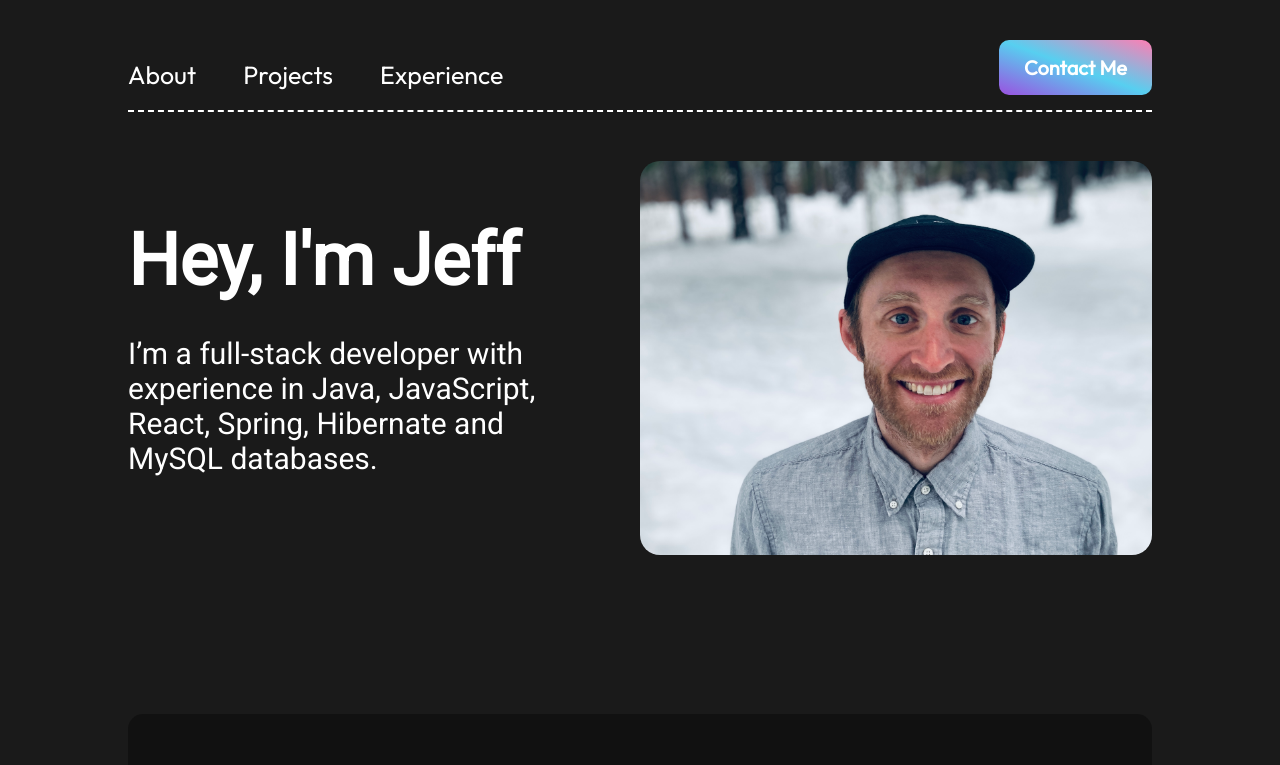
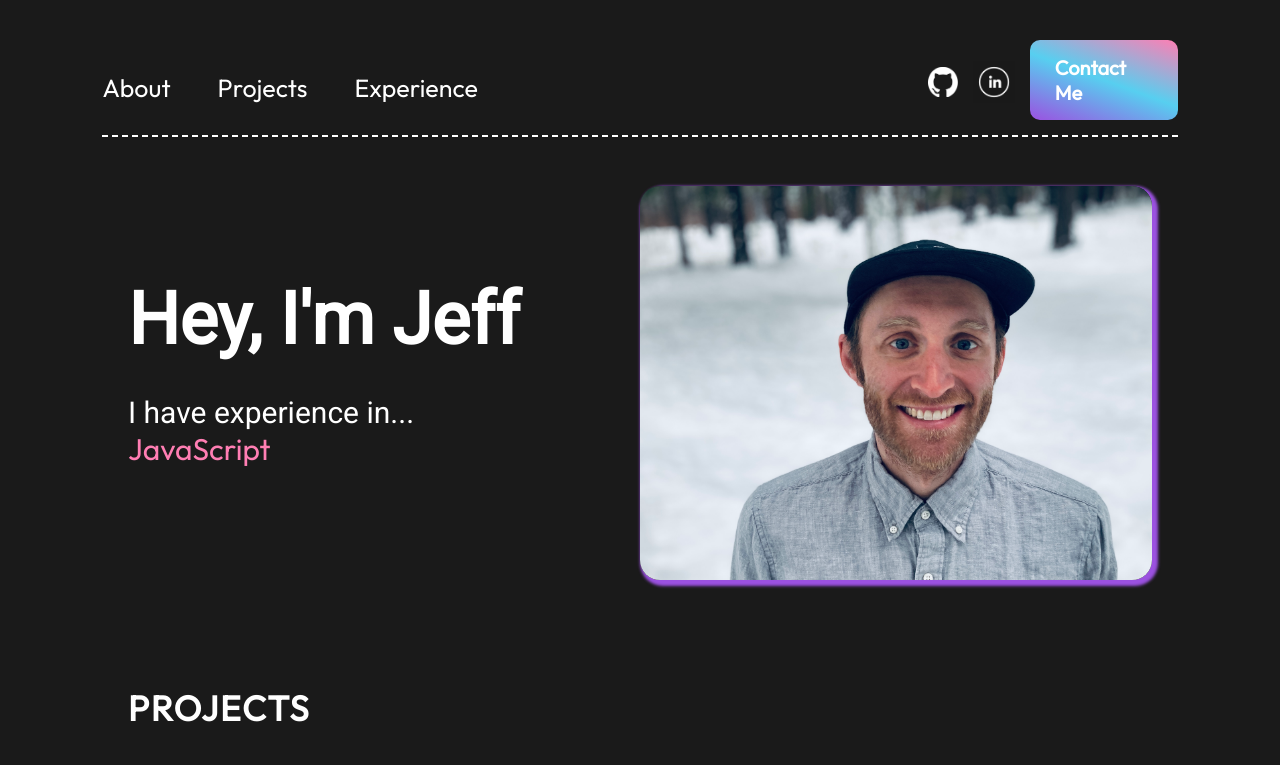
Before and after one commit to jeffpodmayer/portfolio-site, a React (Vite) app: page / in a window 1280 px wide. Shown: the top 765 px of the page. Built offline with nearby package versions, Linux system fonts and the light colour scheme.

Commit message:
progress on styles

```diff
--- a/src/App.jsx
+++ b/src/App.jsx
@@ -11,10 +11,10 @@ function App() {
     <div className={styles.App}>
       <Navbar />
       <Hero />
-      <About />
+      {/* <About /> */}
       <Projects />
       <Experience />
-      <Contact />
+      {/* <Contact /> */}
     </div>
   );
 }
--- a/src/components/Hero/Hero.jsx
+++ b/src/components/Hero/Hero.jsx
@@ -2,6 +2,7 @@ import React from "react";
 
 import { getImageUrl } from "../../utils";
 import styles from "./Hero.module.css";
+import TypingEffect from "../TypingEffect/TypingEffect";
 
 export const Hero = () => {
   return (
@@ -9,8 +10,7 @@ export const Hero = () => {
       <div className={styles.content}>
         <h1 className={styles.title}>Hey, I'm Jeff</h1>
         <p className={styles.description}>
-          I’m a full-stack developer with experience in Java, JavaScript, React,
-          Spring, Hibernate and MySQL databases.
+          I have experience in... <TypingEffect />
         </p>
       </div>
       <img
--- a/src/components/Hero/Hero.module.css
+++ b/src/components/Hero/Hero.module.css
@@ -37,6 +37,7 @@
   z-index: 1;
   border-radius: 20px;
   margin: 0 0 30px 50px;
+  box-shadow: 3px 3px 3px 3px #9b51e0;
 }
 
 @keyframes floating {
--- a/src/components/Navbar/Navbar.jsx
+++ b/src/components/Navbar/Navbar.jsx
@@ -34,10 +34,31 @@ export const Navbar = () => {
           </li>
         </ul>
       </div>
-      <a href="mailto:jeff.podmayer@gmail.com" className={styles.contactBtn}>
-        {" "}
-        Contact Me
-      </a>
+      <div className={styles.logosAndButton}>
+        <a
+          href="https://github.com/jeffpodmayer"
+          target="_blank"
+          className={styles.githubLogo}
+        >
+          <img src="/assets/nav/githubLogo.png" alt="Git Hub Logo" />
+        </a>
+        <a
+          href="https://www.linkedin.com/in/jeffpodmayer/"
+          className={styles.linkedInLogo}
+          alt="LinkedIn Logo"
+          target="_blank"
+        >
+          <img src="/assets/nav/linkedInLogo.png" />
+        </a>
+        <a
+          href="mailto:jeff.podmayer@gmail.com"
+          className={styles.contactBtn}
+          target="_blanl"
+        >
+          {" "}
+          Contact Me
+        </a>
+      </div>
     </nav>
   );
 };
--- a/src/components/Navbar/Navbar.module.css
+++ b/src/components/Navbar/Navbar.module.css
@@ -8,9 +8,9 @@
   align-items: center;
   padding-top: 40px;
   z-index: 100;
-  margin: 0 10%;
+  margin: 0 8%;
   border-bottom: white dashed 2px;
-  background-color: var(--color-bg, 0.5);
+  background-color: var(--color-bg);
 }
 
 .title {
@@ -25,13 +25,15 @@
   justify-content: flex-start; /* Align to the left */
   align-items: center; /* Align vertically */
   gap: 20px; /* Space between menu items */
+  margin-left: 0;
 }
 
 .menuItems {
   display: flex;
   gap: 47px;
   list-style: none;
-  justify-content: flex-start; /* Align items to the left */
+  justify-content: flex-start;
+  align-items: flex-start;
 }
 
 .menuItems a {
@@ -39,6 +41,7 @@
   color: var(--color-text);
   text-decoration: none;
   margin-bottom: 15px;
+  transition: color 0.3s ease, background-position 0.5s ease;
 }
 
 .menuItems a:hover {
@@ -72,6 +75,27 @@
   margin-left: auto;
   box-shadow: 0 0 4px 0 regba(0, 0, 0, 0.25);
   background: linear-gradient(200deg, #ff7eb3, #57cff0, #9b51e0);
+}
+
+.logosAndButton {
+  display: flex;
+  align-items: center; /* Align items vertically */
+  gap: 15px; /* Space between logos and the button */
+  margin-left: 450px;
+}
+
+img {
+  margin-bottom: 7px;
+}
+
+.githubLogo img {
+  width: 30px; /* Adjust logo size */
+  height: 30px; /* Ensure logos are square */
+}
+
+.linkedInLogo img {
+  width: 42px; /* Adjust logo size */
+  height: 42px; /* Ensure logos are square */
 }
 
 @media screen and (max-width: 830px) {
--- /dev/null
+++ b/src/components/TypingEffect/TypingEffect.jsx
@@ -0,0 +1,76 @@
+import React, { useEffect, useState } from "react";
+import styles from "./TypingEffect.module.css"; // Your CSS file
+
+const TypingEffect = () => {
+  const phrases = [
+    "Java",
+    "React",
+    "JavaScript",
+    "Spring",
+    "Hibernate",
+    "MySQL",
+  ]; // List of programming languages
+  const [currentPhrase, setCurrentPhrase] = useState(""); // Current phrase being typed
+  const [index, setIndex] = useState(0); // Index for phrases
+  const [isDeleting, setIsDeleting] = useState(false); // Track if we are deleting or typing
+  const [color, setColor] = useState("");
+  const typingSpeed = 150; // Speed of typing
+  const deletingSpeed = 100; // Speed of deleting
+  const pauseTime = 1000; // Time to wait before typing next phrase
+
+  function getRandomColor() {
+    const colors = ["#ff7eb3", "#57cff0", "#9b51e0", "#ff9e3f", "#d74b47"];
+    const randomIndex = Math.floor(Math.random() * colors.length);
+    return colors[randomIndex]; // Return the color at that index
+  }
+
+  useEffect(() => {
+    let timer;
+
+    if (!isDeleting && currentPhrase === "") {
+      setColor(getRandomColor()); // Assign new color when starting to type a new phrase
+    }
+
+    if (isDeleting) {
+      // Deleting the current phrase
+      if (currentPhrase.length > 0) {
+        timer = setTimeout(() => {
+          setCurrentPhrase(currentPhrase.slice(0, -1)); // Remove last character
+        }, deletingSpeed);
+      } else {
+        // After deletion, move to the next phrase
+        setIndex((prevIndex) => (prevIndex + 1) % phrases.length); // Loop through phrases
+        setIsDeleting(false); // Start typing again
+      }
+    } else {
+      // Typing the current phrase
+      if (currentPhrase.length < phrases[index].length) {
+        timer = setTimeout(() => {
+          setCurrentPhrase(phrases[index].slice(0, currentPhrase.length + 1)); // Add next character
+        }, typingSpeed);
+      } else {
+        // Wait before deleting the phrase
+        setTimeout(() => {
+          setIsDeleting(true); // Start deleting after full phrase is typed
+        }, pauseTime);
+      }
+    }
+
+    return () => clearTimeout(timer); // Cleanup the timeout when component unmounts
+  }, [currentPhrase, isDeleting, index]);
+
+  return (
+    <p className={styles.description}>
+      <span
+        className={styles.typingText}
+        style={{
+          color: color, // Apply the random color here
+        }}
+      >
+        {currentPhrase}
+      </span>
+    </p>
+  );
+};
+
+export default TypingEffect;
--- /dev/null
+++ b/src/components/TypingEffect/TypingEffect.module.css
@@ -0,0 +1,16 @@
+.description {
+  /* color: var(--color-text); */
+  white-space: nowrap; /* Prevent text from wrapping */
+}
+
+.typingText {
+  display: inline-block;
+  border-right: 3px solid var(--color-text); /* Cursor effect */
+  animation: blink 0.75s step-end infinite; /* Blinking cursor */
+}
+
+@keyframes blink {
+  50% {
+    border-color: transparent; /* Blink cursor by hiding it */
+  }
+}
```
Also changed, not shown: assets/nav/githubLogo.png (added), assets/nav/linkedInLogo.png (added).
